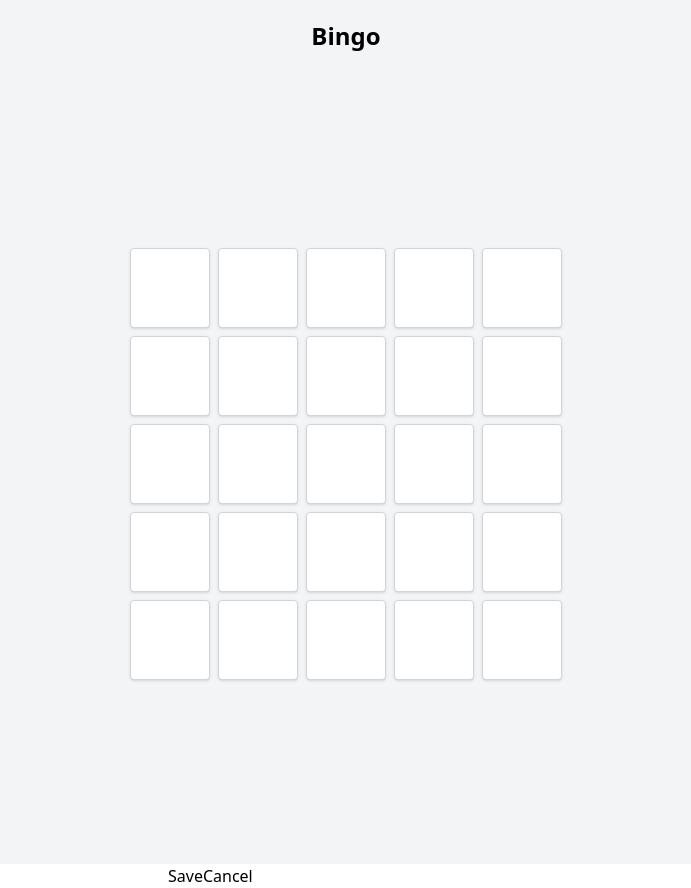
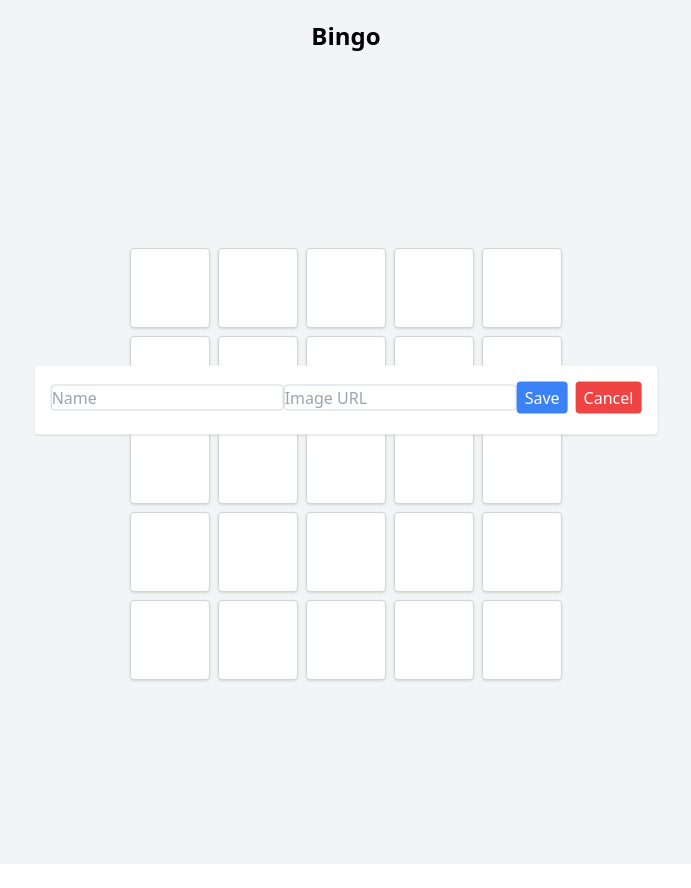
Before and after one commit to yosh1/bingo-creator, a Next.js app: page / in a window 1280 px wide. Both pictures are taken after a click on the button 464 px from the left and 288 px from the top of the page. Shown: the whole page, without its empty margins (294-985 px from the left). After the commit the page ends 864 px from the top, so only its background shows below. Built offline with nearby package versions, Linux system fonts and the light colour scheme.

Commit message:
Fix file split

```diff
--- a/src/components/Bingo.tsx
+++ b/src/components/Bingo.tsx
@@ -1,77 +1,10 @@
-/** @format */
-
-import { useState } from "react";
 import Modal from "react-modal";
-
-type StatusInfo = {
-  id: number;
-  name: string;
-  img: string;
-  isChecked: boolean;
-};
-
-type Bingo = {
-  id: number;
-  title: string;
-  author: string;
-  status: StatusInfo[];
-};
+import useBingoState from "@/hooks/useBingoState";
+import EditModal from "./EditModal";
 
 const BingoComponent = () => {
-  const initialBingo: Bingo = {
-    id: 1,
-    title: "Bingo 1",
-    author: "Author 1",
-    status: Array(25)
-      .fill(null)
-      .map((_, index) => ({
-        id: index + 1,
-        name: "",
-        img: "",
-        isChecked: false,
-      })),
-  };
-
-  const [bingo, setBingo] = useState<Bingo>(initialBingo);
-  const [isModalOpen, setIsModalOpen] = useState(false);
-  const [selectedStatus, setSelectedStatus] = useState<StatusInfo | null>(null);
-
-  const handleClick = (statusId: number) => {
-    setSelectedStatus(
-      bingo.status.find((status) => status.id === statusId) || null
-    );
-    setIsModalOpen(true);
-  };
-
-  const handleSave = () => {
-    if (selectedStatus) {
-      const newBingo = {
-        ...bingo,
-        status: bingo.status.map((status) =>
-          status.id === selectedStatus.id ? selectedStatus : status
-        ),
-      };
-      setBingo(newBingo);
-    }
-    setIsModalOpen(false);
-  };
-
-  const handleNameChange = (e: React.ChangeEvent<HTMLInputElement>) => {
-    if (selectedStatus) {
-      setSelectedStatus({ ...selectedStatus, name: e.target.value });
-    }
-  };
-
-  const handleImageChange = (e: React.ChangeEvent<HTMLInputElement>) => {
-    if (selectedStatus) {
-      setSelectedStatus({ ...selectedStatus, img: e.target.value });
-    }
-  };
-
-  const closeModal = () => {
-    setIsModalOpen(false);
-    setSelectedStatus(null);
-  };
+  const { bingo, handleClick, selectedStatus, closeModal, handleSave } =
+    useBingoState();
 
   Modal.setAppElement("#root");
 
@@ -95,27 +28,16 @@ const BingoComponent = () => {
         </button>
       ))}
       <Modal
-        isOpen={isModalOpen}
+        isOpen={!!selectedStatus}
         onRequestClose={closeModal}
         contentLabel='Item Details'
         className='Modal'
         overlayClassName='Overlay'>
-        {selectedStatus && (
-          <div>
-            <input
-              type='text'
-              value={selectedStatus.name}
-              onChange={handleNameChange}
-            />
-            <input
-              type='text'
-              value={selectedStatus.img}
-              onChange={handleImageChange}
-            />
-            <button onClick={handleSave}>Save</button>
-            <button onClick={closeModal}>Cancel</button>
-          </div>
-        )}
+        <EditModal
+          selectedStatus={selectedStatus}
+          onSave={handleSave}
+          onCancel={closeModal}
+        />
       </Modal>
     </div>
   );
--- /dev/null
+++ b/src/components/EditModal.tsx
@@ -0,0 +1,54 @@
+import { StatusInfo } from "@/types/bingo";
+import React from "react";
+
+interface EditModalProps {
+  selectedStatus: StatusInfo | null;
+  onSave: () => void;
+  onCancel: () => void;
+}
+
+const EditModal: React.FC<EditModalProps> = ({
+  selectedStatus,
+  onSave,
+  onCancel,
+}) => {
+  if (!selectedStatus) return null;
+
+  return (
+    <div
+      className={`
+          absolute top-1/2 left-1/2 transform -translate-x-1/2 -translate-y-1/2 bg-white p-4 rounded shadow
+        `}>
+      <input
+        type='text'
+        value={selectedStatus.name}
+        onChange={(e) =>
+          selectedStatus.setName ? selectedStatus.setName(e.target.value) : null
+        }
+        className='mb-2 border border-gray-300 rounded'
+        placeholder='Name'
+      />
+      <input
+        type='text'
+        value={selectedStatus.img}
+        onChange={(e) =>
+          selectedStatus.setImage ? selectedStatus.setImage(e.target.value) : null
+        }
+        className='mb-2 border border-gray-300 rounded'
+        placeholder='Image URL'
+      />
+      <button
+        onClick={onSave}
+        className='mr-2 bg-blue-500 text-white rounded px-2 py-1'>
+        Save
+      </button>
+      <button
+        onClick={onCancel}
+        className='bg-red-500 text-white rounded px-2 py-1'>
+        Cancel
+      </button>
+    </div>
+  );
+};
+
+export default EditModal;
--- /dev/null
+++ b/src/hooks/useBingoState.ts
@@ -0,0 +1,35 @@
+import { useState } from "react";
+import { Bingo, StatusInfo } from "@/types/bingo";
+import { initialBingo } from "@/state/initialBingoState";
+
+const useBingoState = () => {
+  const [bingo, setBingo] = useState<Bingo>(initialBingo);
+  const [selectedStatus, setSelectedStatus] = useState<StatusInfo | null>(null);
+
+  const handleClick = (statusId: number) => {
+    setSelectedStatus(
+      bingo.status.find((status) => status.id === statusId) || null
+    );
+  };
+
+  const handleSave = () => {
+    if (selectedStatus) {
+      const newBingo = {
+        ...bingo,
+        status: bingo.status.map((status) =>
+          status.id === selectedStatus.id
+            ? { ...status, name: selectedStatus.name, img: selectedStatus.img }
+            : status
+        ),
+      };
+      setBingo(newBingo);
+      setSelectedStatus(null);
+    }
+  };
+
+  const closeModal = () => setSelectedStatus(null);
+
+  return { bingo, handleClick, selectedStatus, closeModal, handleSave };
+};
+
+export default useBingoState;
--- /dev/null
+++ b/src/state/initialBingoState.ts
@@ -0,0 +1,15 @@
+import { Bingo } from "@/types/bingo";
+
+export const initialBingo: Bingo = {
+  id: 1,
+  title: "Bingo 1",
+  author: "Author 1",
+  status: Array(25)
+    .fill(null)
+    .map((_, index) => ({
+      id: index + 1,
+      name: "",
+      img: "",
+      isChecked: false,
+    })),
+};
```
